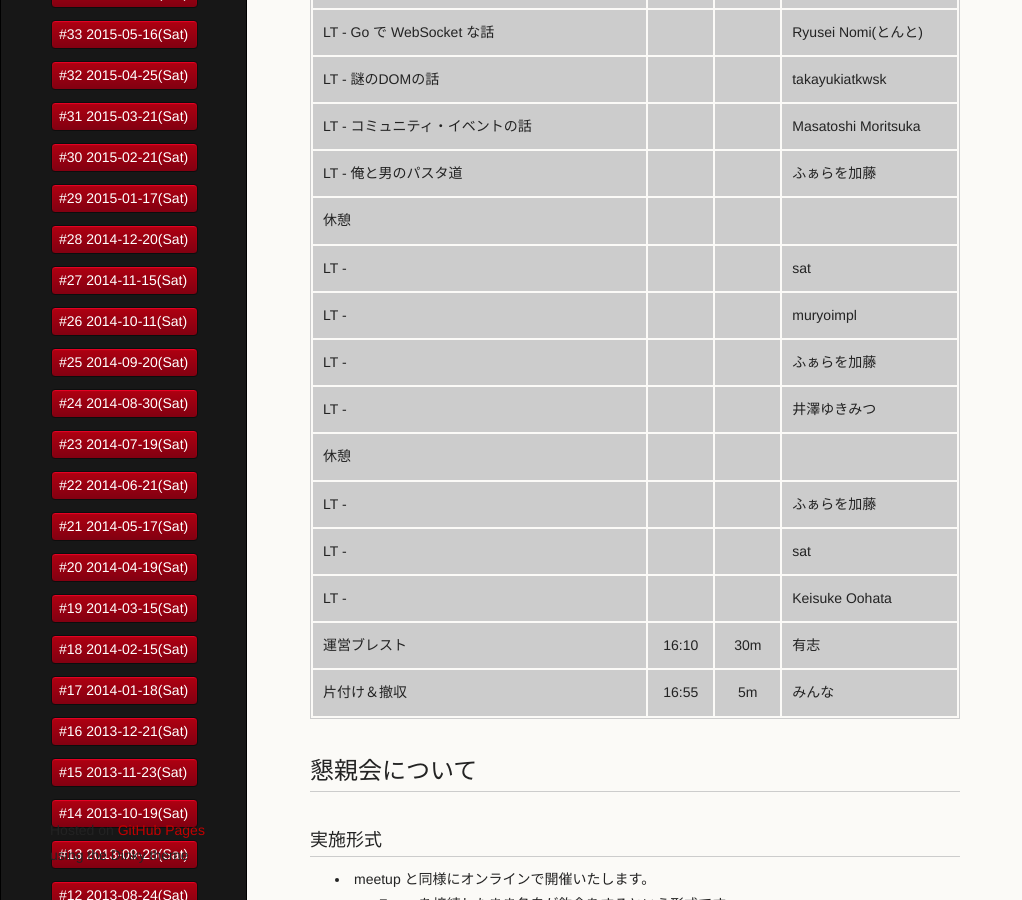
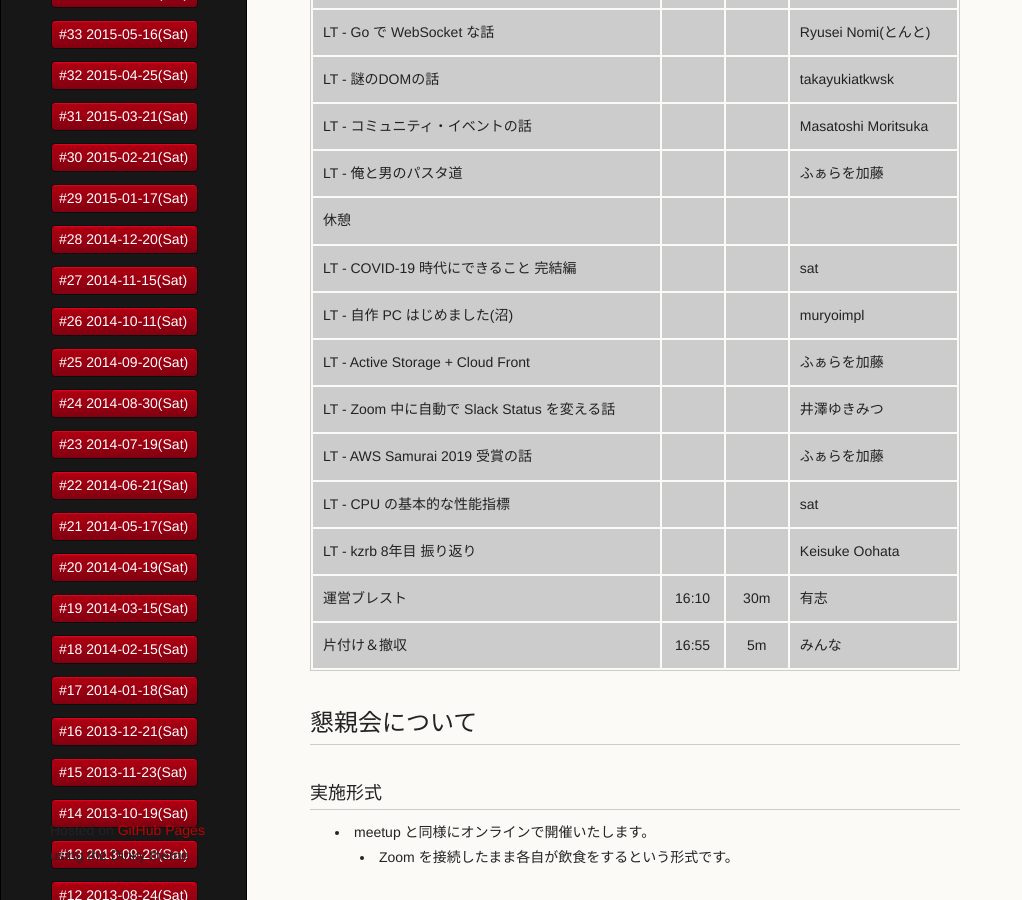
Before and after one commit to kanazawarb/meetup, a Jekyll site: the page built from 96/index.md, in a window 1280 px wide and 900 px high, scrolled down 2779 px. Shown: the whole window, without its empty margins (0-1022 px from the left). Built offline with Jekyll 4.4.1, drawn with Linux system fonts in a browser that asks for light colours; a script that is not in the unit is left out.

Commit message:
update LT titles

```diff
--- a/96/index.md
+++ b/96/index.md
@@ -121,14 +121,13 @@ kanazawa.rb はカンファレンスでも勉強会でもない！
 | LT - コミュニティ・イベントの話   |       |      |  Masatoshi Moritsuka                                    |
 | LT - 俺と男のパスタ道             |       |      |  ふぁらを加藤                                           |
 | 休憩                              |       |      |                                                         |
-| LT -                              |       |      |  sat                                                    |
-| LT -                              |       |      |  muryoimpl                                              |
-| LT -                              |       |      |  ふぁらを加藤                                           |
-| LT -                              |       |      |  井澤ゆきみつ                                           |
-| 休憩                              |       |      |                                                         |
-| LT -                              |       |      |  ふぁらを加藤                                           |
-| LT -                              |       |      |  sat                                                    |
-| LT -                              |       |      |  Keisuke Oohata                                         |
+| LT - COVID-19 時代にできること 完結編 |   |      |  sat                                                    |
+| LT - 自作 PC はじめました(沼)     |       |      |  muryoimpl                                              |
+| LT - Active Storage + Cloud Front |       |      |  ふぁらを加藤                                           |
+| LT - Zoom 中に自動で Slack Status を変える話 | | |  井澤ゆきみつ                                           |
+| LT - AWS Samurai 2019 受賞の話    |       |      |  ふぁらを加藤                                           |
+| LT - CPU の基本的な性能指標       |       |      |  sat                                                    |
+| LT - kzrb 8年目 振り返り          |       |      |  Keisuke Oohata                                         |
 | 運営ブレスト                      | 16:10 | 30m  | 有志                                                    |
 | 片付け＆撤収                      | 16:55 | 5m   | みんな                                                  |
 
```
Also changed, not shown: 1 other file.
